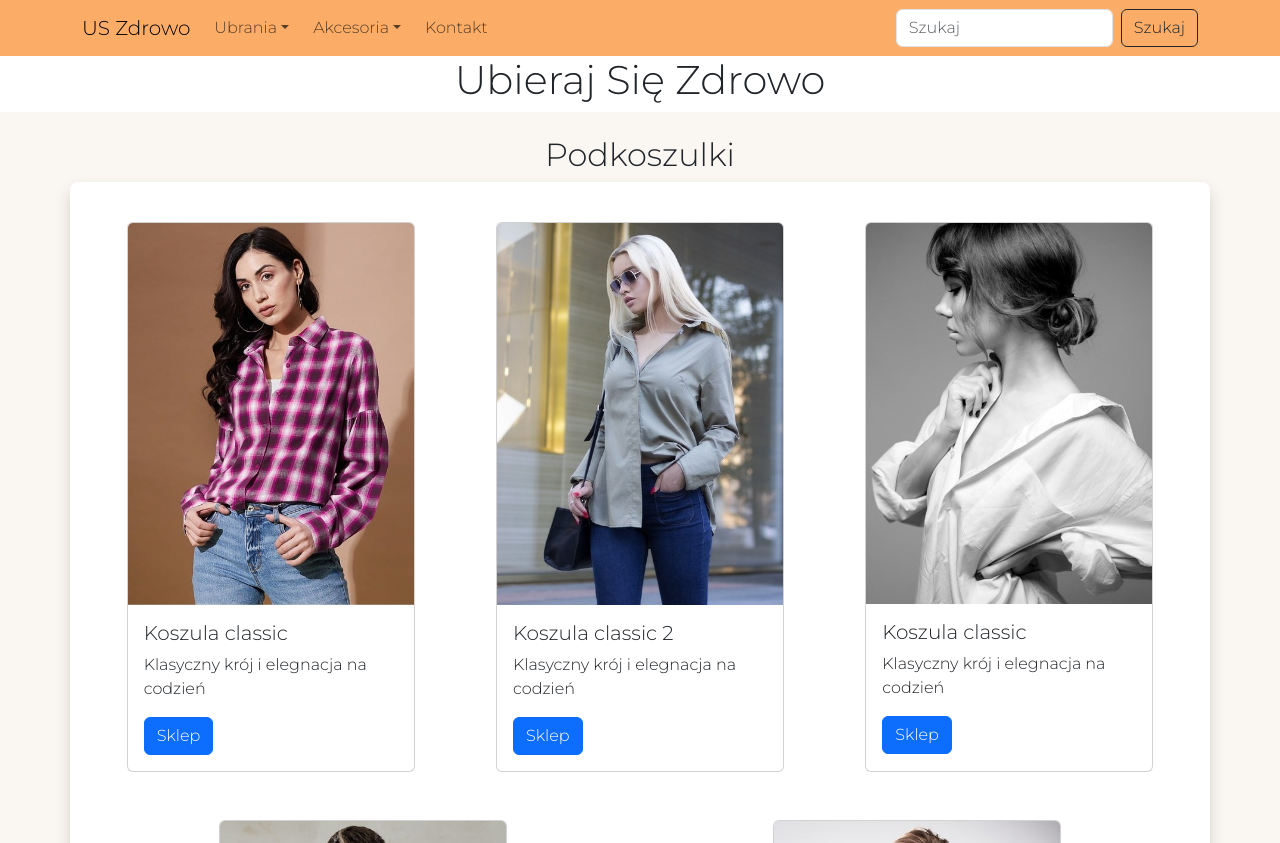
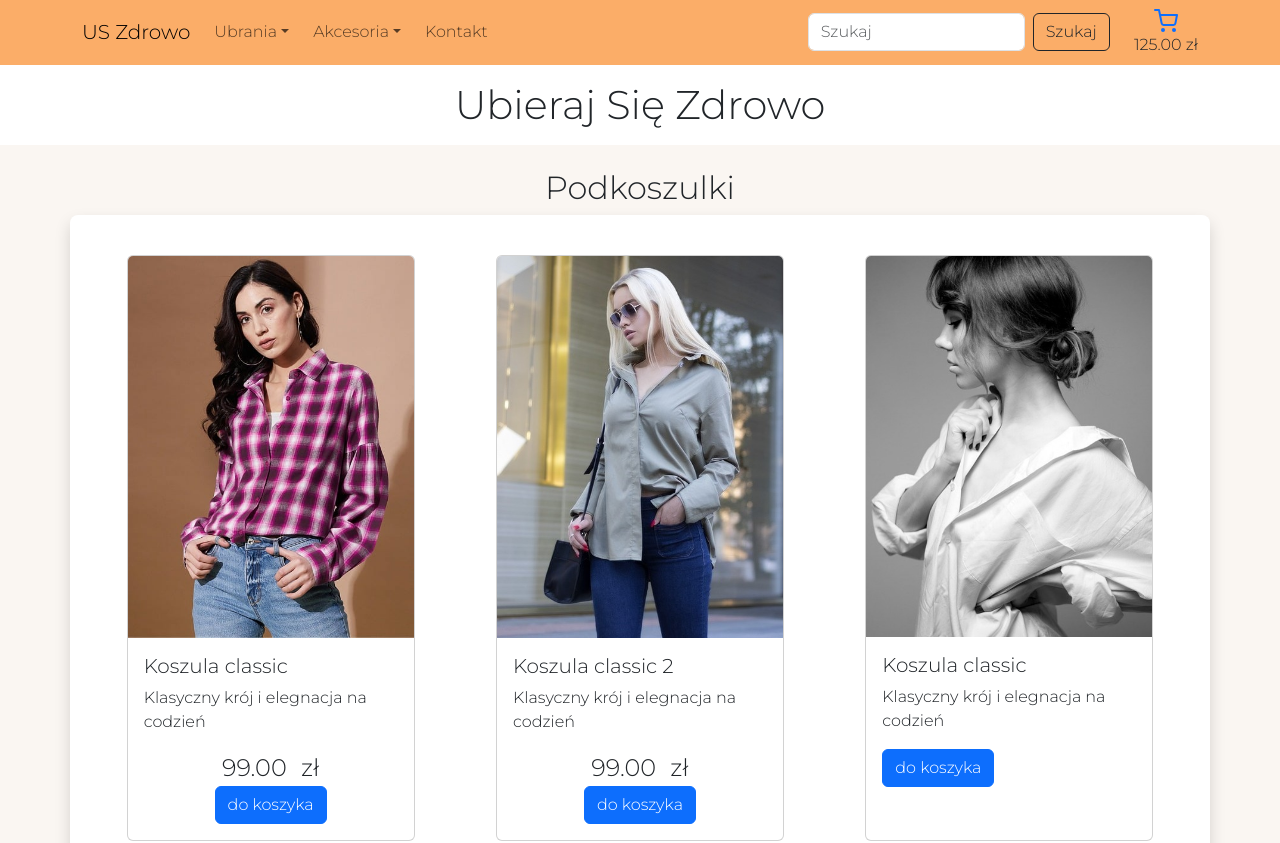
Before and after one commit to PaweliOS/AgaSklep, a plain HTML site: page shop.html in a window 1280 px wide. Shown: the top 843 px of the page. Drawn offline with nearby package versions, Linux system fonts and the light colour scheme.

Commit message:
Added buy-area (cart + price displaying) and stylizing.

```diff
--- a/scss/style.scss
+++ b/scss/style.scss
@@ -1,4 +1,4 @@
-@use './colors' as *;
+@use './colors' as c;
 *,
 *::before,
 *::after {
@@ -19,7 +19,7 @@ body {
 
 .header {
     &__navbar {
-        background-color: $navbar;
+        background-color: c.$navbar;
 
     }
 
@@ -29,7 +29,7 @@ body {
         background-size: cover;
         max-width: 600px;
         height: 400px;
-        border: 4px solid $navbar;
+        border: 4px solid c.$navbar;
         box-shadow: 3px 3px 5px grey ;
     }
     &__intro-text {
@@ -41,14 +41,17 @@ body {
 .main {
     &__section-one {
         // height: 400px;
-        background-color: $bgSectionOneColor;
+        background-color: c.$bgSectionOneColor;
     }
     &__news-box {
-        background-color: $newsBoxBackgroundColor;
+        background-color: c.$newsBoxBackgroundColor;
     }
 
     &__shop-board {
-        background-color: $shopBoardBackgroundColor;
+        background-color: c.$shopBoardBackgroundColor;
+    }
+    &__shop-board-cards {
+        width: 18rem;
     }
 }
 
--- a/shop.html
+++ b/shop.html
@@ -57,10 +57,17 @@
                         <button class="btn btn-outline-dark" type="submit">Szukaj</button>
                     </form>
                 </div>
+                <div class="d-flex flex-column header__cart text-center ms-4">
+                    <a href=""><svg xmlns="http://www.w3.org/2000/svg" width="24" height="24" viewBox="0 0 24 24" fill="none" stroke="currentColor" stroke-width="2" stroke-linecap="round" stroke-linejoin="round" class="feather feather-shopping-cart"><circle cx="9" cy="21" r="1"></circle><circle cx="20" cy="21" r="1"></circle><path d="M1 1h4l2.68 13.39a2 2 0 0 0 2 1.61h9.72a2 2 0 0 0 2-1.61L23 6H6"></path></svg></a>
+                    <div class="header__cart-money">
+                        <label for="">125.00</label>
+                        <label for="">zł</label>
+                    </div>
+                </div>
             </div>
         </nav>
         <div class="container header__intro">
-            <h1 class="text-capitalize text-center">ubieraj się zdrowo</h1>
+            <h1 class="text-capitalize text-center my-3">ubieraj się zdrowo</h1>
         </div>
     </header>
     <main class="main">
@@ -68,46 +75,58 @@
             <h2 class="text-center text-capitalize">podkoszulki</h2>
             <div class="container main__shop-board d-flex justify-content-around flex-wrap shadow rounded-3 p-3 ">
                 <!-- <div class="row g-4"> -->
-                    <div class="card m-4" style="width: 18rem;">
+                    <div class="card m-4 main__shop-board-cards" style="width: 18rem;">
                         <img src="./img/n1.jpg" class="card-img-top" alt="...">
                         <div class="card-body">
                             <h5 class="card-title">Koszula classic</h5>
                             <p class="card-text">Klasyczny krój i elegnacja na codzień</p>
-                          <a href="./shop.html" class="btn btn-primary">Sklep</a>
+                            <div class="d-flex flex-column align-items-center  fs-4">
+                                <div d-flex justify-content-center >
+                                    <label class="me-2" for="">99.00</label>
+                                    <label for="">zł</label>
+                                </div>
+                                <a href="./shop.html" class="btn btn-primary mx-auto">do koszyka</a>
+                            </div>
                         </div>
                     </div>
 
-                    <div class="card m-4" style="width: 18rem;">
+                    <div class="card m-4 main__shop-board-cards">
                         <img src="./img/n3.jpg" class="card-img-top"  alt="...">
                         <div class="card-body">
                             <h5 class="card-title">Koszula classic 2</h5>
                             <p class="card-text">Klasyczny krój i elegnacja na codzień</p>
-                          <a href="./shop.html" class="btn btn-primary">Sklep</a>
+                            <div class="d-flex flex-column align-items-center  fs-4">
+                                <div d-flex justify-content-center >
+                                    <label class="me-2" for="">99.00</label>
+                                    <label for="">zł</label>
+                                </div>
+                                <a href="./shop.html" class="btn btn-primary mx-auto">do koszyka</a>
+                            </div>
                         </div>
                     </div>
 
-                      <div class="card m-4" style="width: 18rem;">
+                      <div class="card m-4 main__shop-board-cards">
                           <img src="./img/n4.jpg" class="card-img-top" alt="...">
                           <div class="card-body">
                             <h5 class="card-title">Koszula classic</h5>
                             <p class="card-text">Klasyczny krój i elegnacja na codzień</p>
-                            <a href="./shop.html" class="btn btn-primary">Sklep</a>
+                            <a href="./shop.html" class="btn btn-primary">do koszyka</a>
                           </div>
                         </div>
-                      <div class="card m-4" style="width: 18rem;">
+                      <div class="card m-4 main__shop-board-cards">
                           <img src="./img/n5.jpg" class="card-img-top" alt="...">
                           <div class="card-body">
                             <h5 class="card-title">Koszula classic</h5>
                             <p class="card-text">Klasyczny krój i elegnacja na codzień</p>
-                            <a href="./shop.html" class="btn btn-primary">Sklep</a>
+                            <a href="./shop.html" class="btn btn-primary">do koszyka</a>
                           </div>
                         </div>
-                      <div class="card m-4" style="width: 18rem;">
+                      <div class="card m-4 main__shop-board-cards">
                           <img src="./img/n6.jpg" class="card-img-top" alt="...">
                           <div class="card-body">
                             <h5 class="card-title">Koszula classic</h5>
                             <p class="card-text">Klasyczny krój i elegnacja na codzień</p>
-                            <a href="./shop.html" class="btn btn-primary">Sklep</a>
+                            <a href="./shop.html" class="btn btn-primary">do koszyka</a>
                           </div>
                         </div>
                 <!-- </div> -->
```
Also changed, not shown: img/icons/shopping-cart.svg (added), js/shop-script.js (added), scss/style.css, 1 other file. Lines whose indentation alone changed are shown as unchanged.
